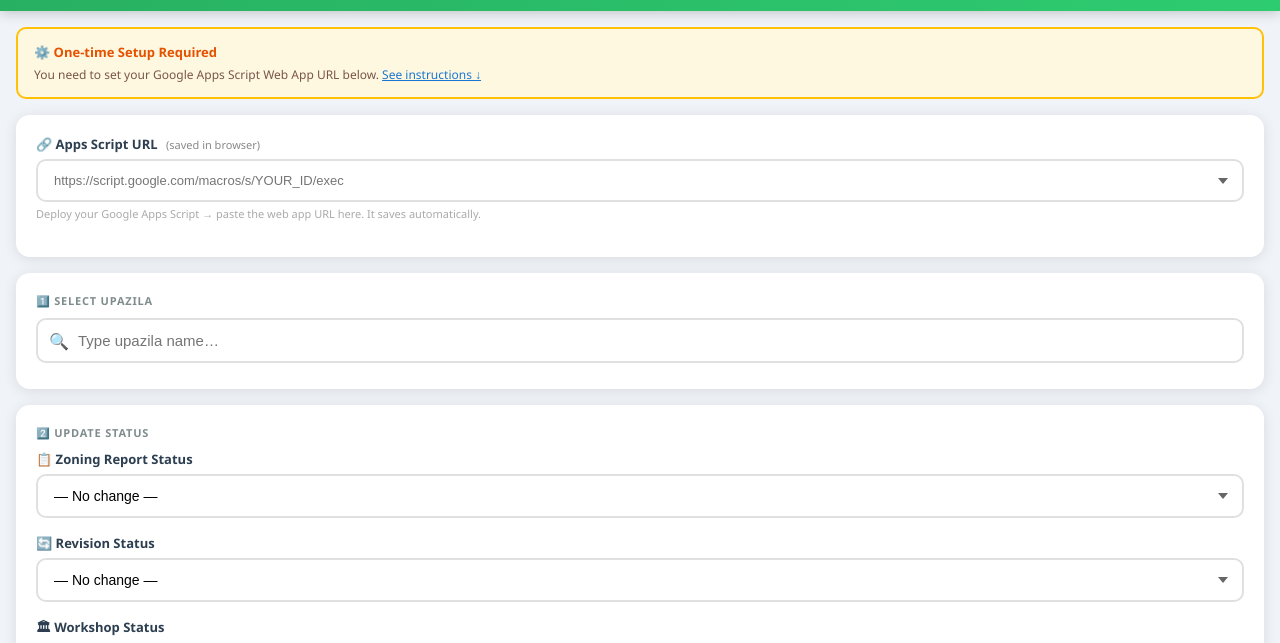
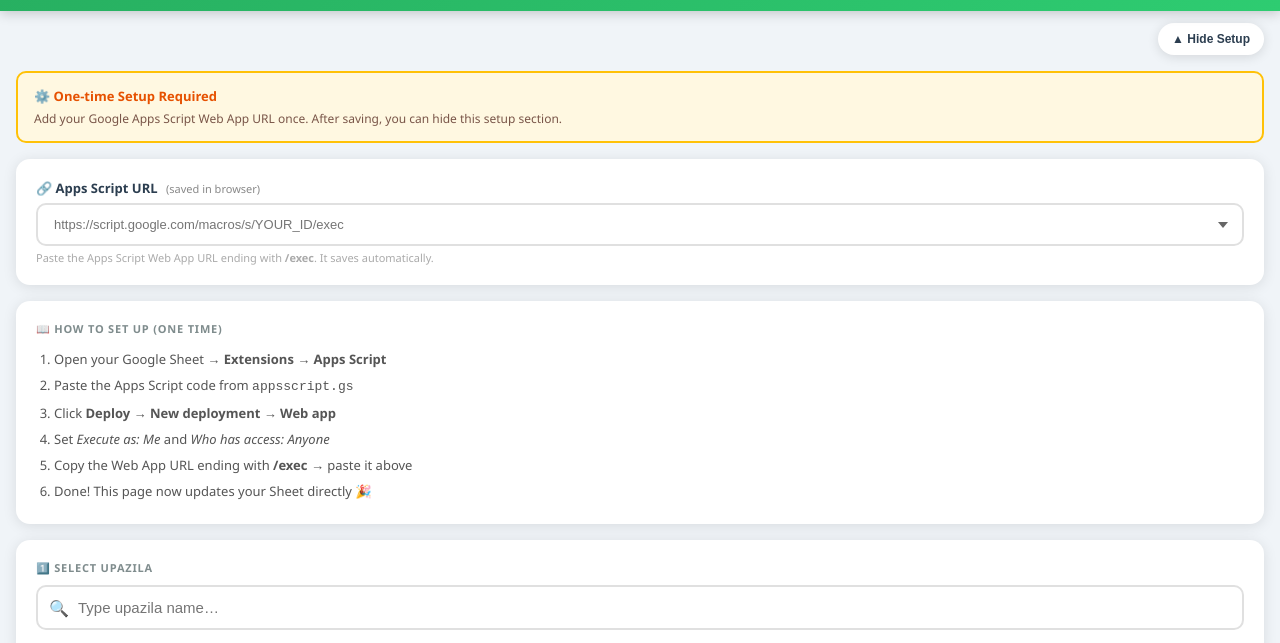
Before and after one commit to SumanEarth/Landzoning, a website: page update.html in a window 1280 px wide. Shown: the part 93-736 px from the top of the page. Drawn offline with Linux system fonts and the light colour scheme; no server answers.

Commit message:
feat: implement collapsible setup panel for Apps Script URL configuration

```diff
--- a/update.html
+++ b/update.html
@@ -127,6 +127,24 @@
     #setupNotice strong{display:block;margin-bottom:5px;color:#e65100;font-size:13px;}
     #setupNotice a{color:#1976d2;}
 
+    /* ── COLLAPSIBLE SETUP ── */
+    .setup-toggle-wrap{
+      margin:12px 16px 0;
+      display:flex;
+      justify-content:flex-end;
+    }
+    #setupToggleBtn{
+      border:none;border-radius:999px;
+      background:white;color:#2c3e50;
+      padding:9px 14px;font-size:12px;font-weight:800;
+      box-shadow:0 2px 12px rgba(0,0,0,.12);
+      cursor:pointer;
+    }
+    #setupToggleBtn:active{transform:scale(.97);}
+    #setupPanel{display:none;}
+    #setupPanel.show{display:block;}
+    .setup-card{margin-top:10px;}
+
     /* ── BACK LINK ── */
     .back-link{
       display:inline-flex;align-items:center;gap:6px;
@@ -144,24 +162,41 @@
   <p>Update upazila report progress from your phone</p>
 </div>
 
-<!-- Setup notice — hide after configuring GAS URL -->
+<div class="setup-toggle-wrap">
+  <button type="button" id="setupToggleBtn" onclick="toggleSetupPanel()">⚙️ Setup / Apps Script URL</button>
+</div>
+
+<div id="setupPanel">
+  <!-- Setup notice — only visible when URL is missing -->
   <div id="setupNotice">
     <strong>⚙️ One-time Setup Required</strong>
-  You need to set your Google Apps Script Web App URL below.
-  <a href="#" onclick="document.getElementById('gasSection').scrollIntoView({behavior:'smooth'})">See instructions ↓</a>
+    Add your Google Apps Script Web App URL once. After saving, you can hide this setup section.
   </div>
 
-<div class="card">
+  <div class="card setup-card">
     <!-- GAS URL config -->
-  <div id="gasSection" class="field-group">
+    <div id="gasSection" class="field-group" style="margin-bottom:0;">
       <label>🔗 Apps Script URL <span>(saved in browser)</span></label>
       <input type="url" id="gasUrl" class="status-select"
         placeholder="https://script.google.com/macros/s/YOUR_ID/exec"
         style="padding:12px 16px;font-size:13px;"
         oninput="saveGasUrl(this.value)"/>
       <div style="font-size:11px;color:#aaa;margin-top:4px;">
-      Deploy your Google Apps Script → paste the web app URL here. It saves automatically.
+        Paste the Apps Script Web App URL ending with <strong>/exec</strong>. It saves automatically.
       </div>
+    </div>
+  </div>
+
+  <div class="card setup-card" style="margin-bottom:16px;">
+    <div class="section-title">📖 How to Set Up (One Time)</div>
+    <ol style="padding-left:18px;font-size:13px;color:#555;line-height:2;">
+      <li>Open your Google Sheet → <strong>Extensions → Apps Script</strong></li>
+      <li>Paste the Apps Script code from <code>appsscript.gs</code></li>
+      <li>Click <strong>Deploy → New deployment → Web app</strong></li>
+      <li>Set <em>Execute as: Me</em> and <em>Who has access: Anyone</em></li>
+      <li>Copy the Web App URL ending with <strong>/exec</strong> → paste it above</li>
+      <li>Done! This page now updates your Sheet directly 🎉</li>
+    </ol>
   </div>
 </div>
 
@@ -230,19 +265,6 @@
   <button id="submitBtn" onclick="submitUpdate()">📤 Submit Update</button>
 </div>
 
-<!-- GAS Setup Instructions -->
-<div class="card" style="margin-bottom:30px;">
-  <div class="section-title">📖 How to Set Up (One Time)</div>
-  <ol style="padding-left:18px;font-size:13px;color:#555;line-height:2;">
-    <li>Open your Google Sheet → <strong>Extensions → Apps Script</strong></li>
-    <li>Paste the Apps Script code from <code>appsscript.gs</code></li>
-    <li>Click <strong>Deploy → New deployment → Web app</strong></li>
-    <li>Set <em>"Execute as: Me"</em> and <em>"Who has access: Anyone"</em></li>
-    <li>Copy the Web App URL → paste it in the field above</li>
-    <li>Done! This page now updates your Sheet directly 🎉</li>
-  </ol>
-</div>
-
 <div id="toast">Loading…</div>
 
 <script>
@@ -254,16 +276,35 @@ var selectedUpazila=null;
 // ── Load GAS URL from localStorage ─────────────────────────────
 window.onload=function(){
   var saved=localStorage.getItem("zoning_gas_url")||"";
+  var gasInput=document.getElementById("gasUrl");
   if(saved){
-    document.getElementById("gasUrl").value=saved;
+    gasInput.value=saved;
     document.getElementById("setupNotice").style.display="none";
+    setSetupPanel(false);
+  } else {
+    setSetupPanel(true);
   }
   loadUpazilas();
 };
 
+function setSetupPanel(open){
+  var panel=document.getElementById("setupPanel");
+  var btn=document.getElementById("setupToggleBtn");
+  if(!panel||!btn) return;
+  panel.className=open?"show":"";
+  btn.textContent=open?"▲ Hide Setup":"⚙️ Setup / Apps Script URL";
+}
+
+window.toggleSetupPanel=function(){
+  var panel=document.getElementById("setupPanel");
+  var isOpen=panel&&panel.className.indexOf("show")>-1;
+  setSetupPanel(!isOpen);
+};
+
 window.saveGasUrl=function(v){
-  localStorage.setItem("zoning_gas_url",v.trim());
-  if(v.trim()) document.getElementById("setupNotice").style.display="none";
+  var clean=v.trim();
+  localStorage.setItem("zoning_gas_url",clean);
+  document.getElementById("setupNotice").style.display=clean?"none":"block";
 };
 
 // ── Load upazila list from Sheet ────────────────────────────────
```
Lines whose indentation alone changed are shown as unchanged.
